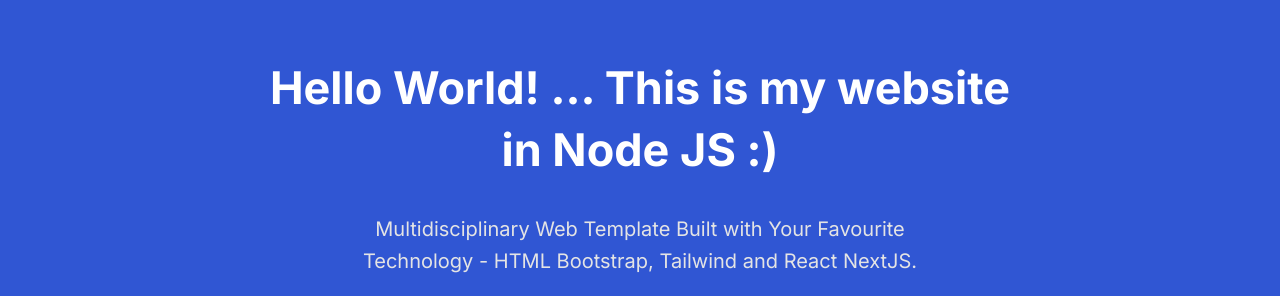
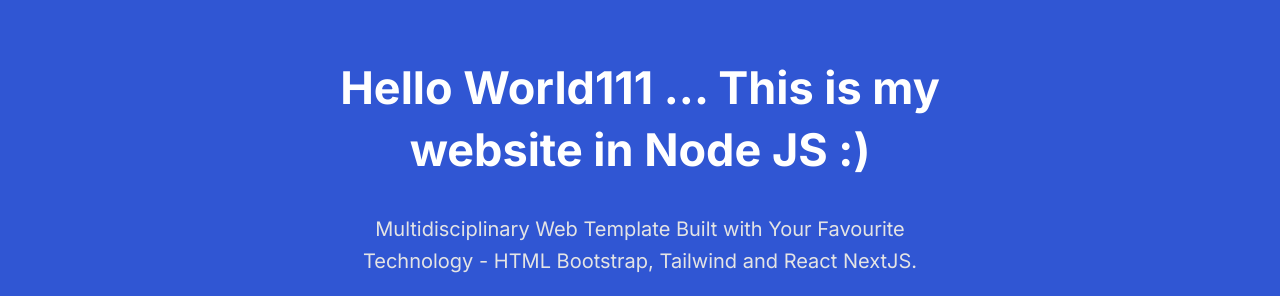
Before and after one commit to yccna/NodeJS1, a website: page public/index.html in a window 1280 px wide. Shown: the part 103-399 px from the top of the page. Drawn offline with Linux system fonts and the light colour scheme.

Commit message:
Update index.html
Hello world111

```diff
--- a/public/index.html
+++ b/public/index.html
@@ -138,7 +138,7 @@
                     <div class="hero-content wow fadeInUp mx-auto max-w-[780px] text-center" data-wow-delay=".2s">
                         <h1
                             class="mb-8 text-3xl font-bold leading-snug text-white sm:text-4xl sm:leading-snug md:text-[45px] md:leading-snug">
-                            Hello World! ... This is my website in Node JS :)
+                            Hello World111 ... This is my website in Node JS :)
                         </h1>
                         <p
                             class="mx-auto mb-10 max-w-[600px] text-base text-[#e4e4e4] sm:text-lg sm:leading-relaxed md:text-xl md:leading-relaxed">
```
